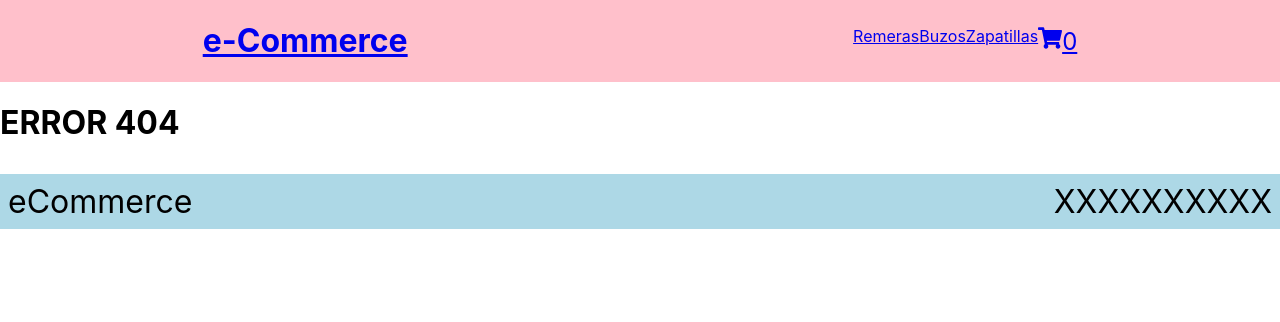
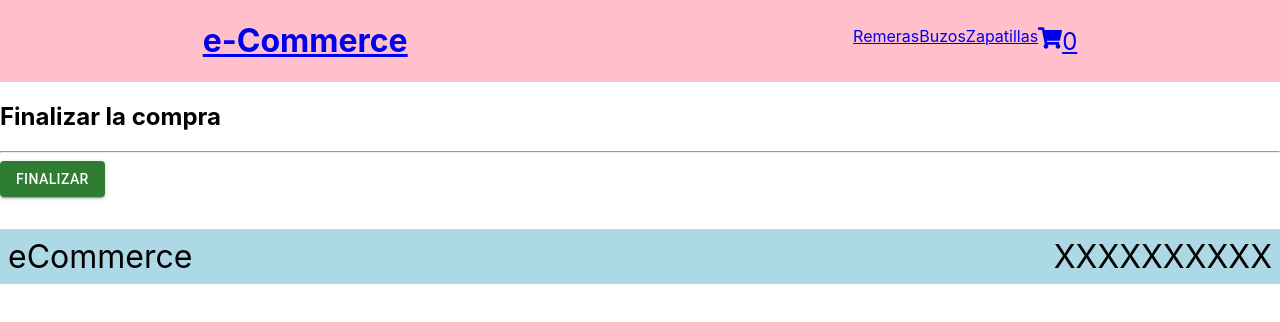
Before and after one commit to matiasyogui/curso-react, a React (Create React App) app: page /checkout in a window 1280 px wide. Before the commit this address had no page. Shown: the top 322 px of the page. Built offline with nearby package versions, Linux system fonts and the light colour scheme.

Commit message:
creo la lista de ordenes y se genera una hardcodeada al finalizar la compra.

```diff
--- a/src/App.js
+++ b/src/App.js
@@ -6,6 +6,7 @@ import { ItemDetailContainer } from "./components/ItemDetailContainer/ItemDetail
 import { BrowserRouter, Routes, Route } from "react-router-dom";
 import { ErrorComponent } from "./components/ErrorComponent/ErrorComponent";
 import { CartProvider } from "./context/CartContext";
+import { Checkout } from "./components/Checkout/Checkout";
 
 function App() {
   // El context se maneja desde un punto alto.
@@ -21,6 +22,7 @@ function App() {
           <Route path="/category/:categoryid" element={<ItemListContainer />} />
           <Route path="/cart" element={<CartView />} />
           <Route path="/detail/:itemid" element={<ItemDetailContainer />} />
+          <Route path="/checkout" element={<Checkout />} />
           <Route path="*" element={<ErrorComponent />} />
         </Routes>
 
--- /dev/null
+++ b/src/components/Checkout/Checkout.js
@@ -0,0 +1,41 @@
+import React, { useContext } from "react";
+import Button from "@mui/material/Button";
+import { CartContext } from "../../context/CartContext";
+import { Timestamp, collection, addDoc } from "firebase/firestore/lite";
+import { db } from "../../firebase/config";
+
+export const Checkout = () => {
+  const { cart, totalComprado } = useContext(CartContext);
+
+  const generarOrden = () => {
+    const orden = {
+      comprador: {
+        nombre: "Matias Yogui",
+        email: "myogui@123.com",
+        tel: 123456789,
+      },
+
+      items: cart,
+      total: totalComprado(),
+      date: Timestamp.fromDate(new Date()),
+    };
+
+    const orders = collection(db, "orders");
+
+    addDoc(orders, orden).then((resp) => {
+      console.log(resp);
+      console.log(resp.id);
+    });
+  };
+
+  return (
+    <div>
+      <h2>Finalizar la compra</h2>
+      <hr />
+
+      <Button variant="contained" color="success" onClick={generarOrden}>
+        Finalizar
+      </Button>
+    </div>
+  );
+};
```
